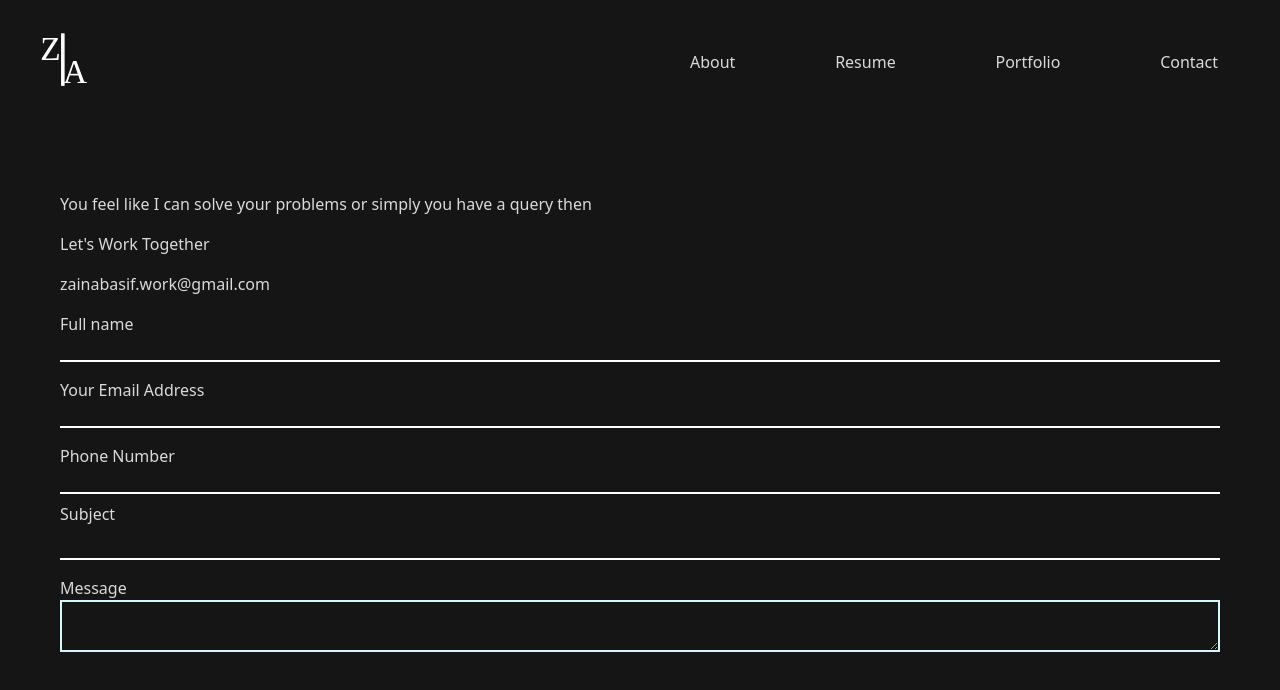
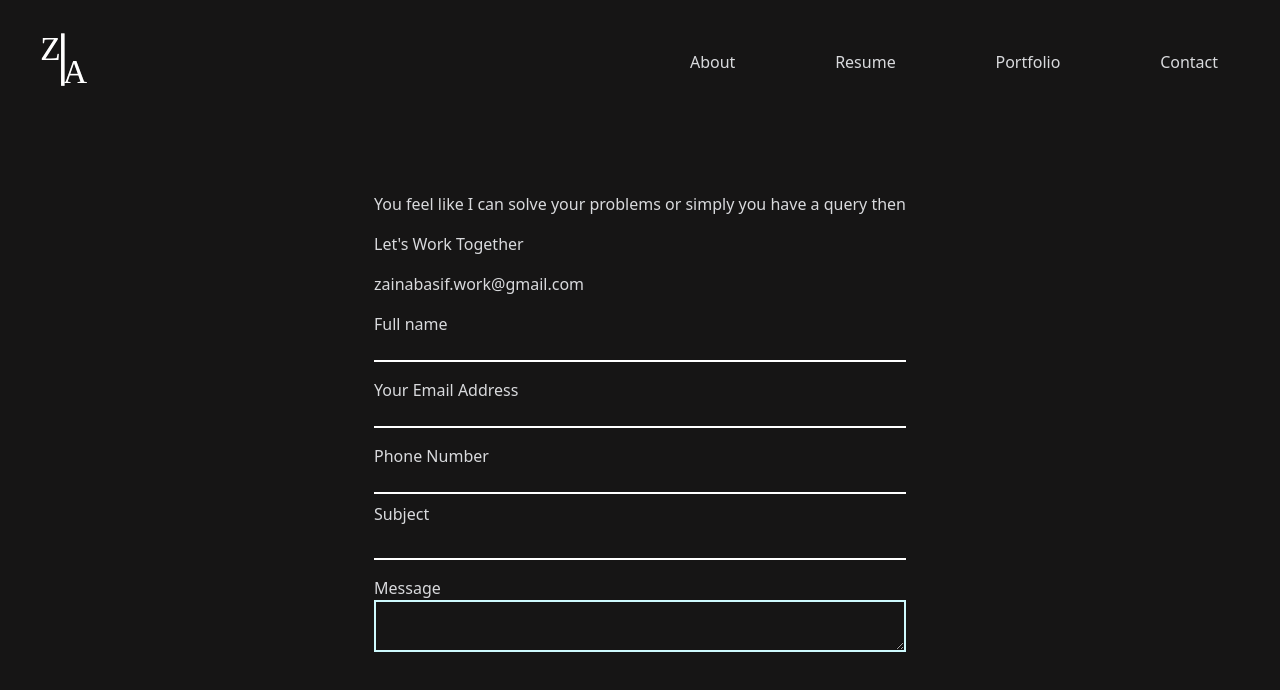
Before and after one commit to za-inab/zainab, a Next.js app: page /contact in a window 1280 px wide. Shown: the top 690 px of the page. Built offline with nearby package versions, Linux system fonts and the light colour scheme.

Commit message:
working on contact page

```diff
--- a/src/app/contact/page.tsx
+++ b/src/app/contact/page.tsx
@@ -12,7 +12,9 @@ import {
 
 function Contact() {
   return (
-    <div className={cn("justify-center items-center")}>
+    <div
+      className={cn("flex justify-self-center justify-items-center max-w-8/12")}
+    >
       <div className="flex flex-col m-15">
         <p className="pt-2 pb-2">
           You feel like I can solve your problems or simply you have a query
```
